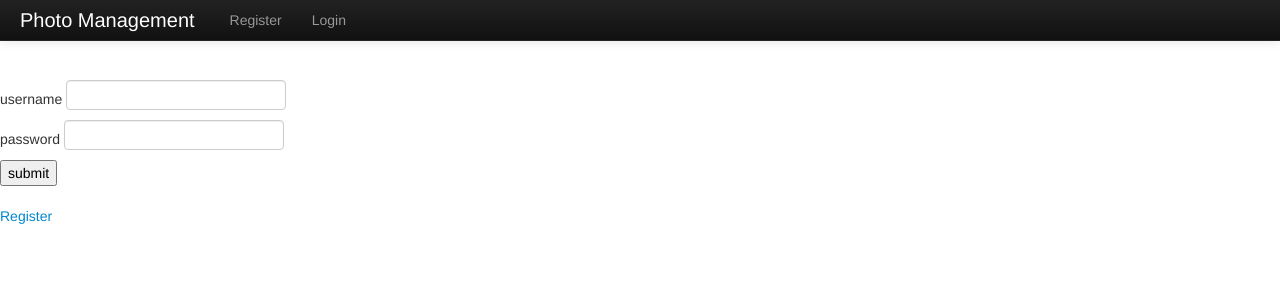
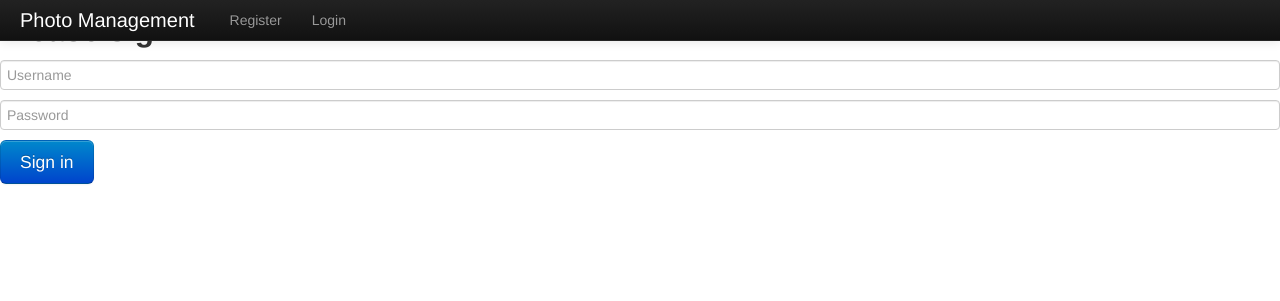
Before and after one commit to AlexG92/photoManage, a Django app: template templates/accounts/login.html in a window 1280 px wide. Shown: the top 301 px of the page. Run offline with Django 3.2, Linux system fonts and the light colour scheme; the template is opened without the code that fills it, so the values that code supplies are empty; some libraries are stand-ins or nearby versions.

Commit message:
Improved Look and Feel of Login Page

```diff
--- a/templates/accounts/login.html
+++ b/templates/accounts/login.html
@@ -3,14 +3,15 @@
 {% block title %} Login Here {% endblock %}
 
 {% block main_content %}
-<br><br><br><br>
-    {% if error_message %}<p><strong>{{ error_message }}</strong></p>{% endif %}
-    <form action="" method="post">
+
+    <form action="" method="post" class="form-signin">
         {% csrf_token %}
-        username <input type="text" name="username"><br>
-        password <input type="text" name="password"><br>
-        <input type="submit" value="submit">
+        <h2 class="form-signin-heading">Please sign in</h2>
+        {% if error_message %}<div href="#" class="alert alert-error">{{ error_message }} <a class="close" data-dismiss="alert" href="#">&times;</a></div>{% endif %}
+        <input type="text" class="input-block-level" placeholder="Username" name="username"><br>
+        <input type="password" class="input-block-level" placeholder="Password" name="password"><br>
+
+        <button class="btn btn-large btn-primary" type="submit">Sign in</button>
     </form>
-    <a href="../register.html">Register</a>
 
 {% endblock %}
```
